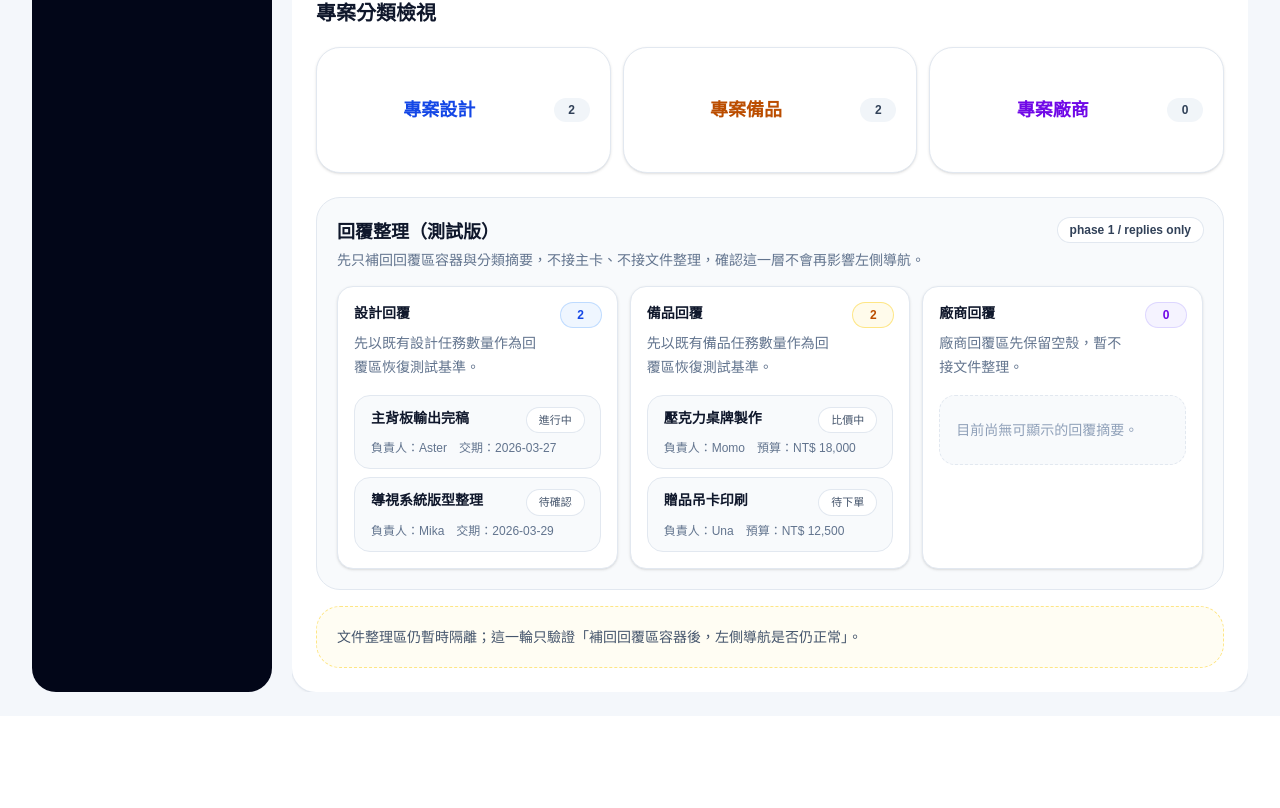
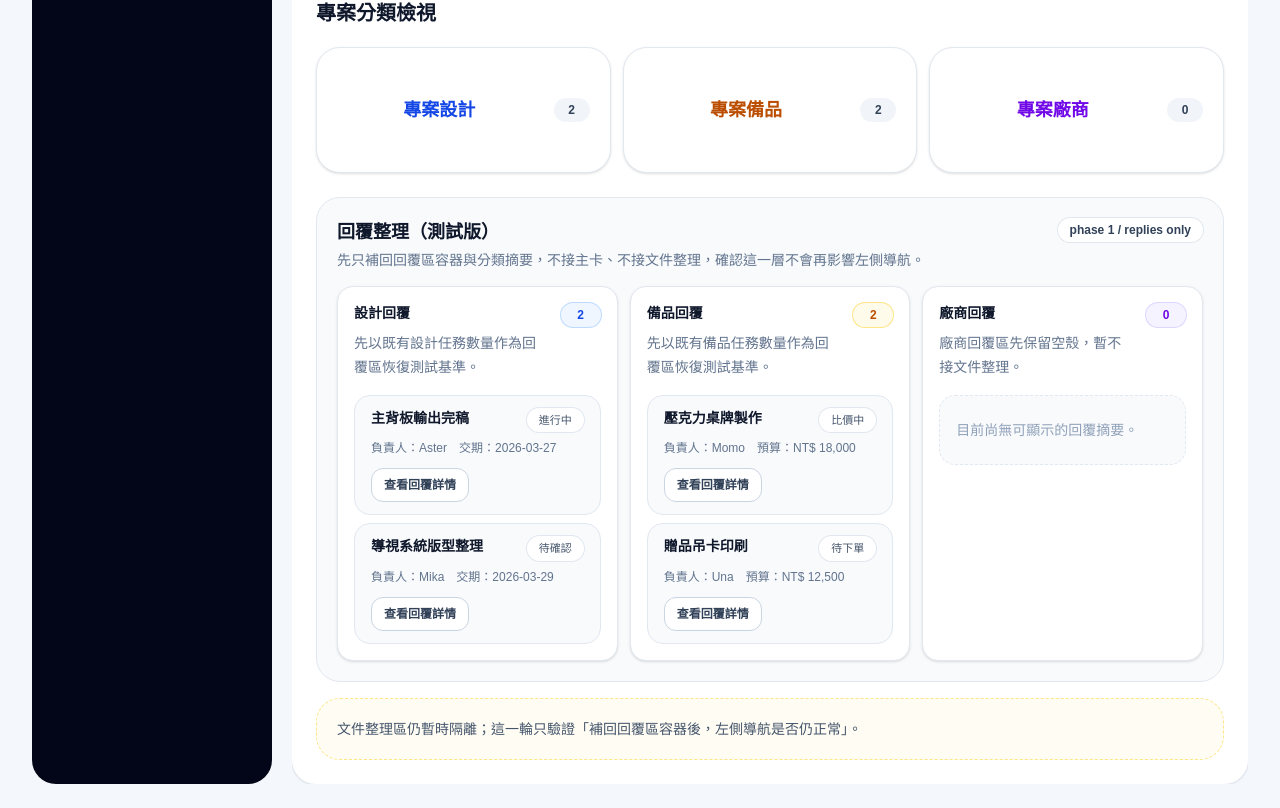
Before and after one commit to willy841/projectflow, a Next.js app in the folder project-mgmt/: page /projects/spring-popup-2026 in a window 1280 px wide. Shown: the part 1967-2775 px from the top of the page. Before the commit the page ends 2683 px from the top, so only its background shows below. Built offline with nearby package versions, Linux system fonts and the light colour scheme.

Commit message:
test: add minimal reply detail toggle

```diff
--- a/project-mgmt/src/components/project-detail-shell.tsx
+++ b/project-mgmt/src/components/project-detail-shell.tsx
@@ -2,6 +2,14 @@
 
 import Link from "next/link";
 import { useMemo, useState } from "react";
+
+type ReplySummaryCard = {
+  title: string;
+  owner: string;
+  status: string;
+  meta: string;
+  detail: string;
+};
 import { CopyEventInfoButton } from "@/components/copy-event-info-button";
 import { ExecutionTree } from "@/components/execution-tree";
 import { Project } from "@/components/project-data";
@@ -23,6 +31,7 @@ export function ProjectDetailShell({
   initialFocus?: ProjectDetailInitialFocus;
 }) {
   const [isEditingProject, setIsEditingProject] = useState(false);
+  const [expandedReplyKey, setExpandedReplyKey] = useState<string | null>(null);
   const [projectForm, setProjectForm] = useState({
     name: project.name,
     client: project.client,
@@ -311,11 +320,12 @@ export function ProjectDetailShell({
                   count: project.designTasks.length,
                   description: "先以既有設計任務數量作為回覆區恢復測試基準。",
                   tone: "bg-blue-50 text-blue-700 ring-blue-200",
-                  items: project.designTasks.slice(0, 2).map((task) => ({
+                  items: project.designTasks.slice(0, 2).map((task): ReplySummaryCard => ({
                     title: task.title,
                     owner: task.assignee,
                     status: task.status,
                     meta: `交期：${task.due}`,
+                    detail: `設計回覆詳情（測試版）：${task.title}｜負責人：${task.assignee}｜交期：${task.due}｜目前狀態：${task.status}`,
                   })),
                 },
                 {
@@ -324,11 +334,12 @@ export function ProjectDetailShell({
                   count: project.procurementTasks.length,
                   description: "先以既有備品任務數量作為回覆區恢復測試基準。",
                   tone: "bg-amber-50 text-amber-700 ring-amber-200",
-                  items: project.procurementTasks.slice(0, 2).map((task) => ({
+                  items: project.procurementTasks.slice(0, 2).map((task): ReplySummaryCard => ({
                     title: task.title,
                     owner: task.buyer,
                     status: task.status,
                     meta: `預算：${task.budget}`,
+                    detail: `備品回覆詳情（測試版）：${task.title}｜負責人：${task.buyer}｜預算：${task.budget}｜目前狀態：${task.status}`,
                   })),
                 },
                 {
@@ -365,6 +376,20 @@ export function ProjectDetailShell({
                             <span>負責人：{item.owner}</span>
                             <span>{item.meta}</span>
                           </div>
+                          <div className="pt-1">
+                            <button
+                              type="button"
+                              onClick={() => setExpandedReplyKey((prev) => prev === `${replyGroup.key}-${item.title}` ? null : `${replyGroup.key}-${item.title}`)}
+                              className="inline-flex items-center justify-center rounded-xl border border-slate-300 bg-white px-3 py-2 text-xs font-semibold text-slate-700 transition hover:bg-slate-100"
+                            >
+                              {expandedReplyKey === `${replyGroup.key}-${item.title}` ? "收合回覆詳情" : "查看回覆詳情"}
+                            </button>
+                          </div>
+                          {expandedReplyKey === `${replyGroup.key}-${item.title}` ? (
+                            <div className="rounded-2xl border border-slate-200 bg-white px-4 py-3 text-sm leading-6 text-slate-600">
+                              {item.detail}
+                            </div>
+                          ) : null}
                         </div>
                       </div>
                     )) : (
```
